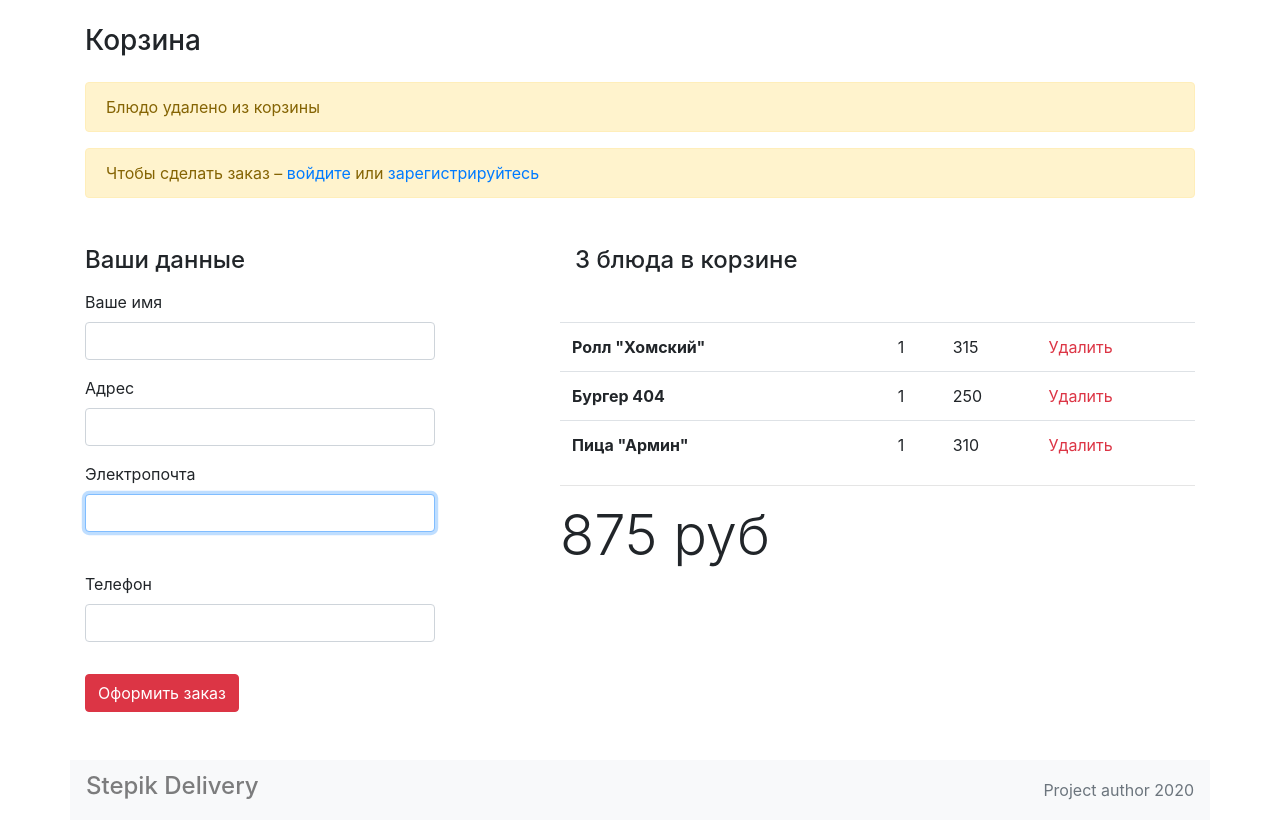
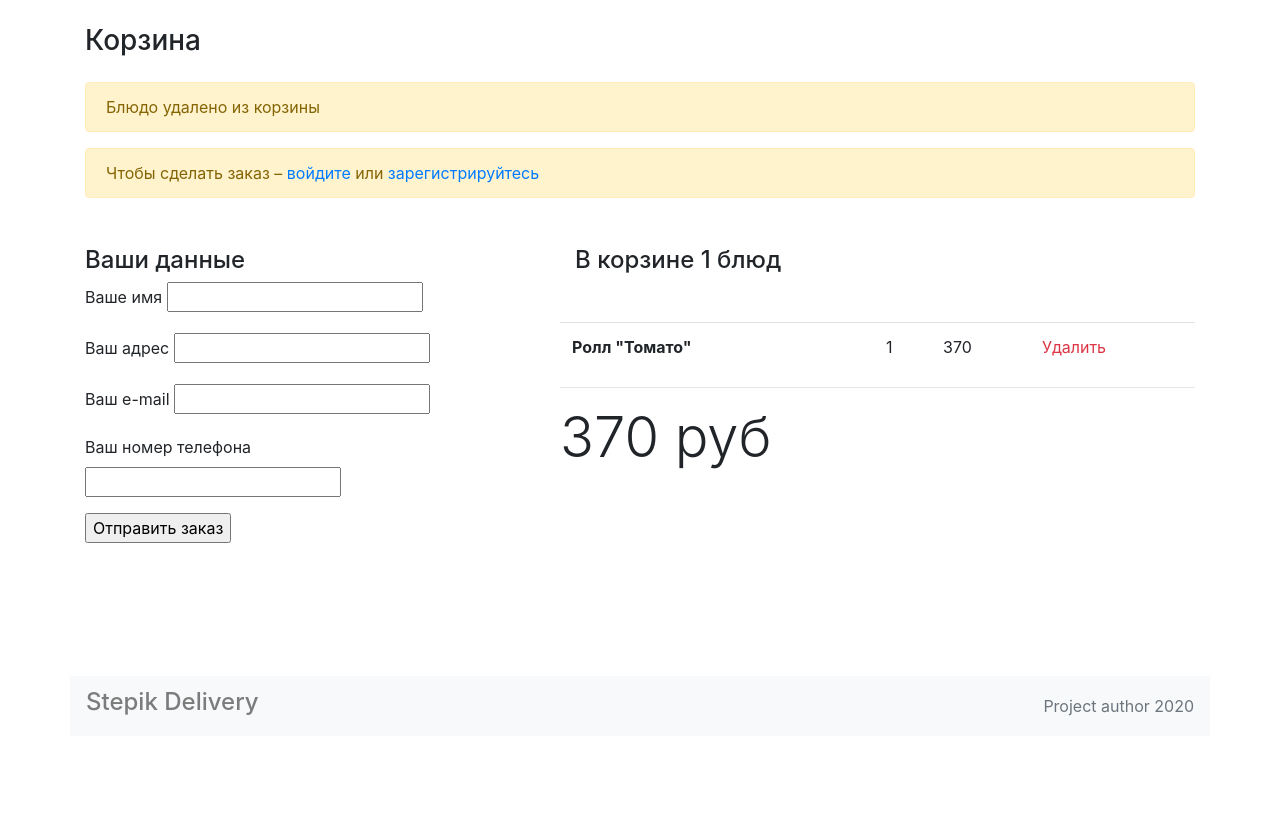
Before and after one commit to syntarch/eshop_flask, a Flask app: page /cart/1 in a window 1280 px wide. Shown: the part 64-884 px from the top of the page. After the commit the page ends 780 px from the top, so only its background shows below. Run offline with Flask 2, Linux system fonts and the light colour scheme; data comes from the database, SQL or seed files in the repository; some libraries are stand-ins or nearby versions.

Commit message:
cart page construction

```diff
--- a/app.py
+++ b/app.py
@@ -2,7 +2,7 @@ from flask import Flask, render_template, session
 from flask_sqlalchemy import SQLAlchemy
 from sqlalchemy import func
 from flask_wtf import FlaskForm
-from wtforms import StringField, PasswordField
+from wtforms import StringField, PasswordField, SubmitField
 from wtforms.validators import InputRequired, Email
 
 
@@ -55,11 +55,13 @@ class Order(db.Model):
 
 db.create_all()
 
+
 class OrderForm(FlaskForm):
-    name = StringField('Ваше имя', InputRequired(message='Заполните поле'))
-    address = StringField('Ваш адрес', InputRequired(message='Заполните адрес'))
-    email = StringField('Ваш e-mail', InputRequired(message='Введите e-mail'))
-    telephone = StringField('Ваш номер телефона', InputRequired(message='Укажите номер телефона'))
+    name = StringField('Ваше имя', [InputRequired(message='Введите имя')])
+    address = StringField('Ваш адрес', [InputRequired(message='Введите адрес')])
+    email = StringField('Ваш e-mail', [InputRequired(message='Укажите e-mail'), Email()])
+    phone = StringField('Ваш номер телефона', [InputRequired(message='Введите номер телефона')])
+    submit = SubmitField('Отправить заказ')
 
 
 def cart_information(list_of_id):
@@ -94,12 +96,14 @@ def index():
 
 @app.route('/cart/<int:meal_id>')
 def cartf(meal_id):
+    form = OrderForm()
     cart = session.get('cart', [])
     cart.append(meal_id)
     session['cart'] = cart
     if meal_id == 0:
         session.clear()
-    return render_template('cart.html', cart=cart_information(session.get('cart', [])))
+    print(cart_information(session.get('cart', [])))
+    return render_template('cart.html', cart=cart_information(session.get('cart', [])), form=form)
 
 @app.route('/account/')
 def account():
--- a/templates/cart.html
+++ b/templates/cart.html
@@ -12,74 +12,53 @@
         <div class="col-4">
           <form action="/cart/" method="POST">
           <h4 class="">Ваши данные</h4>
-          <div class=" md-4 order-md-1">
-            <div class="mt-3 mb-3">
-              <label for="name">Ваше имя</label>
-              <input type="text" class="font-weight-bold form-control" id="name">
-            </div>
-          </div>
-          <div class=" md-4 order-md-1">
-            <div class="mt-3 mb-3">
-              <label for="name">Адрес</label>
-              <input type="text" class="font-weight-bold form-control" id="name">
-            </div>
+            {{ form.csrf_token }}
+            <div class="md-4 form-label-group">
+            <p>{{ form.name.label }}
+              {{ form.name }}</p>
           </div>
           <div class="md-4 form-label-group">
-            <label for="name">Электропочта</label>
-            <input type="email" id="inputEmail" class="form-control" required autofocus>
-            <label for="inputEmail"></label>
+            <p>{{ form.address.label }}
+              {{ form.address }}</p>
           </div>
+            <div class="md-4 form-label-group">
+            <p>{{ form.email.label }}
+              {{ form.email }}</p>
+          </div>
+            <div class="md-4 form-label-group">
+            <p>{{ form.phone.label }}
+              {{ form.phone }}</p>
+            </div>
+
           <div class=" md-4 order-md-1">
-            <div class="mt-3 mb-3">
-              <label for="name">Телефон</label>
-              <input type="text" class="font-weight-bold form-control" id="name">
-            </div>
 
            <input type="hidden" value = "875" name="order_summ">
            <input type="hidden" value="[1,3,4]" name="order_cart">
-
-
+          {{ form.submit }}
           </form>
         </div>
-
-
-
-          <button type="submit" class=" mt-3 mb-5 btn btn-danger">Оформить заказ</button>
-
         </div>
 
 
 
       <div class="col-1"></div>
       <div class="col-7">
-        <h4 class="mb-3 col-7 mb-5">3 блюда в корзине</h4>
+        <h4 class="mb-3 col-7 mb-5">В корзине {{ cart.number_of_meals }} блюд</h4>
         <table class="table">
           <tbody>
+          {% for meal in cart.meals.values() %}
             <tr>
-              <th scope="row">Ролл "Хомский"</th>
+              <th scope="row">{{ meal.title }}</th>
               <td></td>
-              <td>1</td>
-              <td>315</td>
+              <td>{{ meal.count }}</td>
+              <td>{{ meal.price }}</td>
               <td><a class="text-danger" href="#">Удалить</a></td>
             </tr>
-            <tr>
-              <th scope="row">Бургер 404</th>
-              <td></td>
-              <td>1</td>
-              <td>250</td>
-              <td><a class="text-danger" href="#">Удалить</a></td>
-            </tr>
-            <tr>
-              <th scope="row">Пица "Армин"</th>
-              <td></td>
-              <td>1</td>
-              <td>310</td>
-              <td><a class="text-danger" href="#">Удалить</a></td>
-            </tr>
+          {% endfor %}
           </tbody>
         </table>
         <hr>
-        <p class="display-4 my-2 ">875 руб</p>
+        <p class="display-4 my-2 ">{{ cart.total_price }} руб</p>
       </div>
     </div>
 
```
